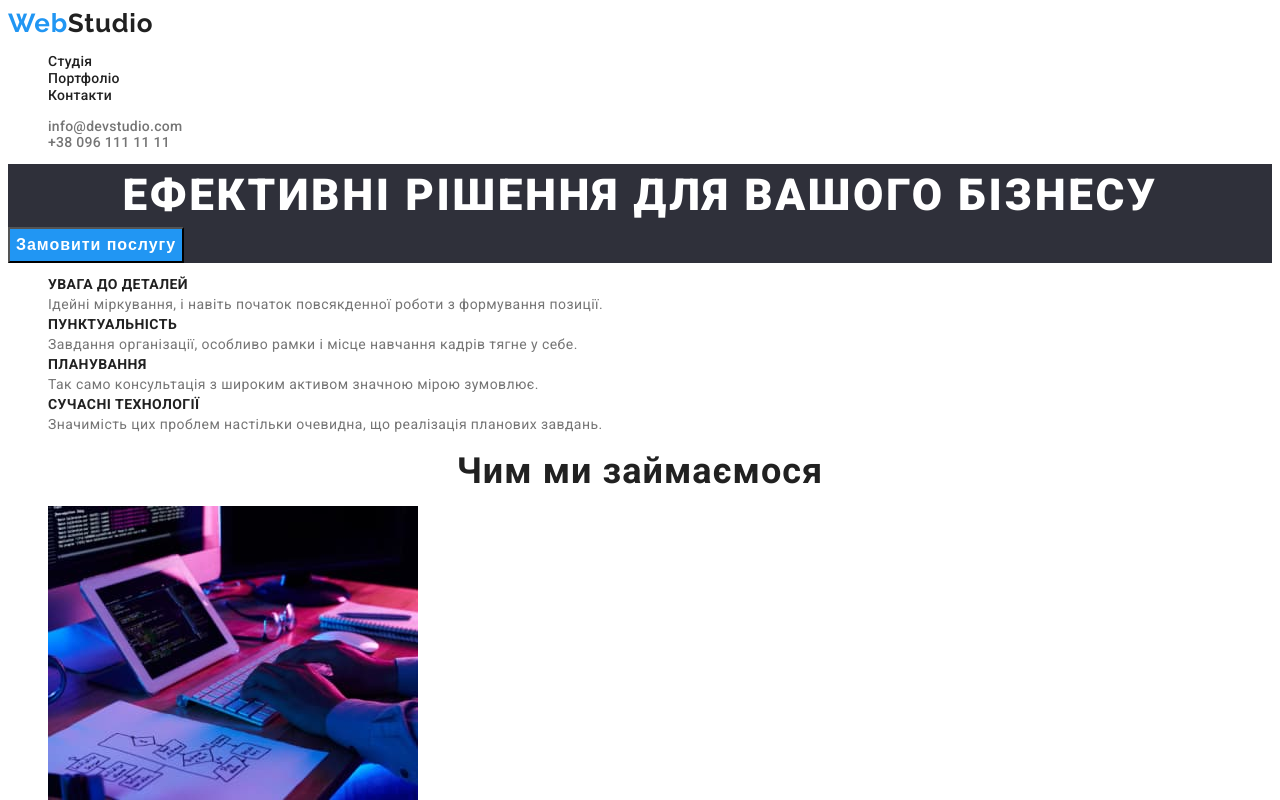
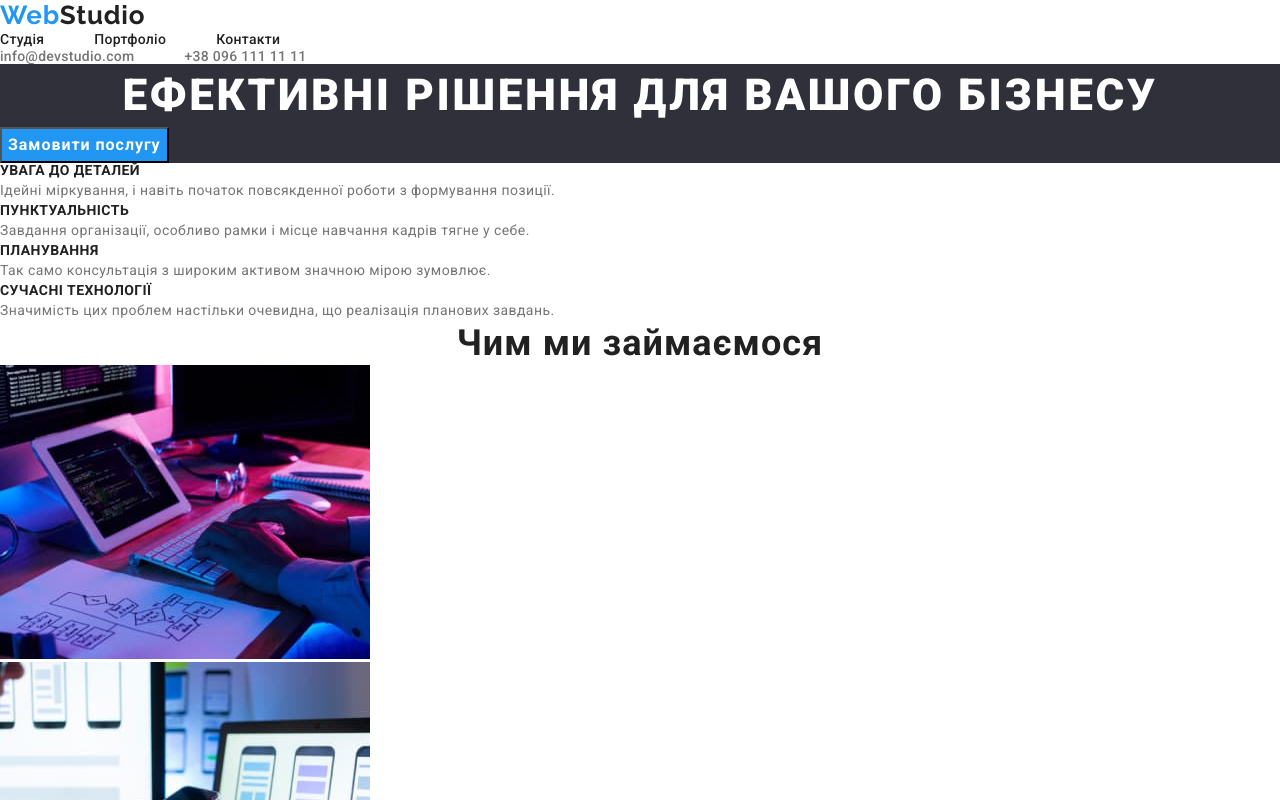
Before and after one commit to Jigsaw28/goit-markup-hw-03, a plain HTML site: page index.html in a window 1280 px wide. Shown: the top 800 px of the page. Drawn offline with nearby package versions, Linux system fonts and the light colour scheme.

Commit message:
позиціонує шапку сайта

```diff
--- a/css/styles.css
+++ b/css/styles.css
@@ -10,7 +10,7 @@ body {
     font-family: Roboto, sans-serif;
     color: #212121;
 }
-h1, h2, h3, h4, h5, h6, p {
+h1, h2, h3, h4, h5, h6, p, ul {
     margin: 0;
     padding: 0;
 }
@@ -65,14 +65,29 @@ header {
     color: #2196F3;
 }
 
+.nav-menu {
+    display:flex;
+}
+.nav-menu .item:not(:last-child) {
+    margin-right: 50px;
+}
+
 .nav-link {
-        font-weight: 500;
-        line-height: 1.14;
-        letter-spacing: 0.02em;
+    font-weight: 500;
+    letter-spacing: 0.02em;
+    line-height: 1.14;
 }
 
  .nav-link:hover, .contact-link:hover {
     color: #2196F3;
+}
+
+/*auth-nav*/
+.auth-nav {
+    display: flex;
+}
+.auth-nav .item:not(:last-child) {
+    margin-right: 50px;
 }
 .contact-link {
         font-weight: 500;
@@ -80,6 +95,7 @@ header {
         letter-spacing: 0.02em;
         color: #757575;
 }
+
 
 /*Герой*/
 .hero {
--- a/index.html
+++ b/index.html
@@ -9,6 +9,7 @@
     <link rel="preconnect" href="https://fonts.gstatic.com" crossorigin>
     <link href="https://fonts.googleapis.com/css2?family=Raleway:wght@700&family=Roboto:wght@400;500;700;900&display=swap"
         rel="stylesheet">
+    <link rel="stylesheet" href="node_modules/modern-normalize/modern-normalize.css">
     <link href="./css/styles.css" rel="stylesheet">
 </head>
 <body>
@@ -16,15 +17,15 @@
     <header>
         <nav>
             <a class="logo link" lang="en" href="./index.html"><span class="logotype">Web</span>Studio</a>
-            <ul>
-                <li><a class="link nav-link" href="#">Студія</a></li>
-                <li><a class="link nav-link" href="./portfolio.html">Портфоліо</a></li>
-                <li><a class="link nav-link" href="#">Контакти</a></li>
+            <ul class="nav-menu">
+                <li class="item"><a class="link nav-link" href="#">Студія</a></li>
+                <li class="item"><a class="link nav-link" href="./portfolio.html">Портфоліо</a></li>
+                <li class="item"><a class="link nav-link" href="#">Контакти</a></li>
             </ul>
         </nav>
-        <ul>
-            <li><a class="contact-link link" href="mailto:info@devstudio.com">info@devstudio.com</a></li>
-            <li><a class="contact-link link" href="tel:+380961111111">+38 096 111 11 11</a></li>
+        <ul class="auth-nav">
+            <li class="item"><a class="contact-link link" href="mailto:info@devstudio.com">info@devstudio.com</a></li>
+            <li class="item"><a class="contact-link link" href="tel:+380961111111">+38 096 111 11 11</a></li>
         </ul>
     </header>
     <main>
```
Also changed, not shown: portfolio.html (+1 -0 lines).
